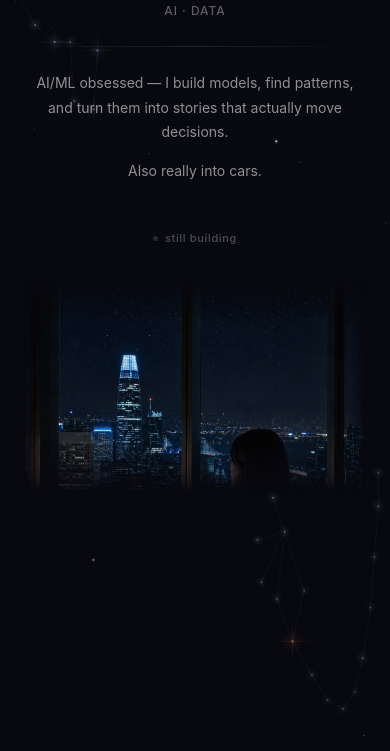
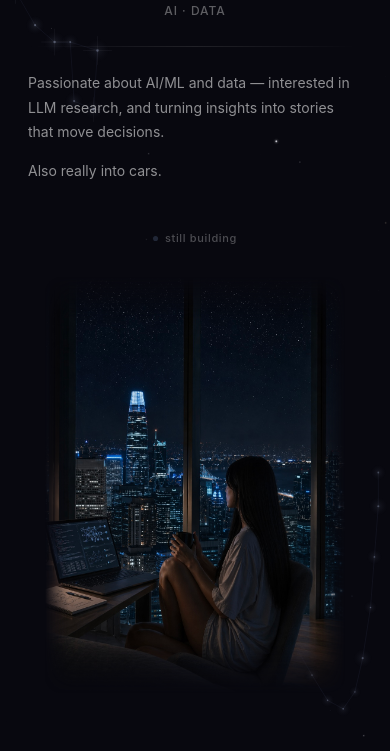
Before and after one commit to myang333/myang333.github.io, a plain HTML site: page index.html in a window 390 px wide. Shown: the part 93-844 px from the top of the page. Drawn offline with Linux system fonts and the light colour scheme.

Commit message:
Update bio copy and mobile text alignment
Co-Authored-By: Claude Sonnet 4.6 <noreply@anthropic.com>

```diff
--- a/index.html
+++ b/index.html
@@ -109,25 +109,20 @@
 
       .photo {
         order: 2;
-        width: 100%;
-        max-width: 100%;
-        height: 55vw;
-        max-height: 280px;
-        overflow: hidden;
+        width: 88%;
+        max-width: 320px;
         border-radius: 0;
       }
 
       .photo img {
         width: 100%;
-        height: 100%;
-        object-fit: cover;
-        object-position: center 20%;
-        border-radius: 0;
-        -webkit-mask-image: linear-gradient(to bottom, transparent 0%, black 20%, black 75%, transparent 100%),
-                            linear-gradient(to right, transparent 0%, black 5%, black 95%, transparent 100%);
+        height: auto;
+        object-fit: unset;
+        -webkit-mask-image: linear-gradient(to bottom, transparent 0%, black 10%, black 88%, transparent 100%),
+                            linear-gradient(to right, transparent 0%, black 8%, black 92%, transparent 100%);
         -webkit-mask-composite: source-in;
-        mask-image: linear-gradient(to bottom, transparent 0%, black 20%, black 75%, transparent 100%),
-                    linear-gradient(to right, transparent 0%, black 5%, black 95%, transparent 100%);
+        mask-image: linear-gradient(to bottom, transparent 0%, black 10%, black 88%, transparent 100%),
+                    linear-gradient(to right, transparent 0%, black 8%, black 92%, transparent 100%);
         mask-composite: intersect;
       }
 
@@ -142,7 +137,7 @@
         background: linear-gradient(to right, transparent, rgba(255,255,255,0.10), transparent);
       }
 
-      .bio-item { justify-content: center; }
+      .bio { text-align: left; }
       .bio-dot { display: none; }
       .links { align-items: center; }
       .wip { justify-content: center; }
@@ -163,7 +158,7 @@
       <div class="bio">
         <div class="bio-item">
           <div class="bio-dot"></div>
-          <p class="bio-text">AI/ML obsessed — I build models, find patterns, and turn them into stories that actually move decisions.</p>
+          <p class="bio-text">Passionate about AI/ML and data — interested in LLM research, and turning insights into stories that move decisions.</p>
         </div>
         <div class="bio-item">
           <div class="bio-dot"></div>
```
